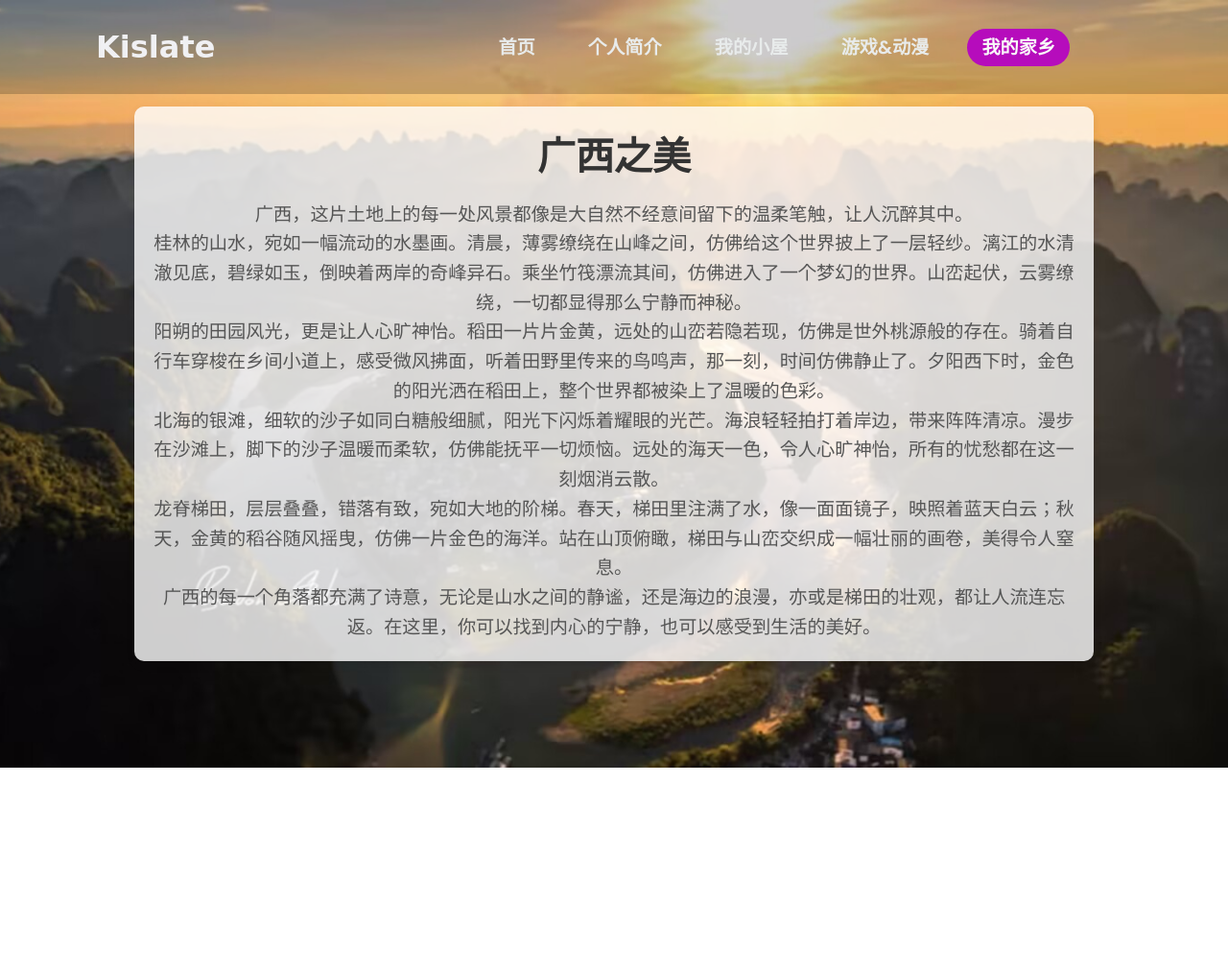
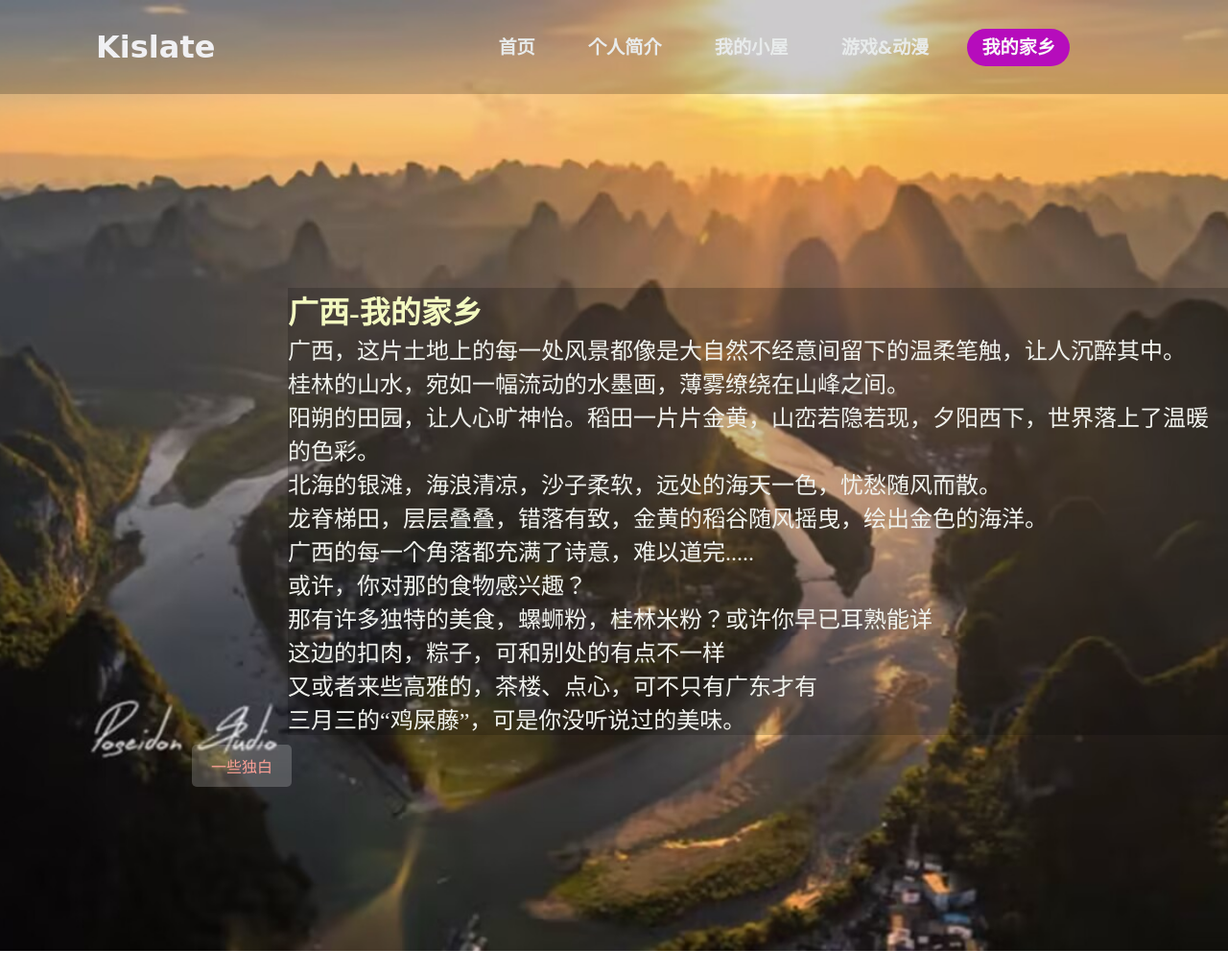
Before and after one commit to kislate/kislate.github.io, a plain HTML site: page jiaxiang.htm in a window 1280 px wide. Shown: the whole page at 96% size. Before the commit the page ends 800 px from the top, so only its background shows below. Drawn offline with Linux system fonts and the light colour scheme.

Commit message:
commit message

```diff
--- a/jiaxiang.htm
+++ b/jiaxiang.htm
@@ -6,6 +6,7 @@
     <meta name="viewport" content="width=device-width, initial-scale=1.0">
     <title>家乡</title>
     <style>
+
         @import url('https://fonts.googleapis.com/css2?family=Poppins:wght@300;400;500;600;700;800;900&display=swap');
 *{
     margin:0;
@@ -64,8 +65,26 @@ header {
     background: #b60cbc;
     color: #f9f9f9;
 }
+        .intro-container {
+        margin-top: 10px;
+        margin-left: 200px;
+        display: inline-block;
+        }
+        .trigger {
+        display: inline-block;
+        padding: 10px 20px;
+        background-color: rgba(255, 255, 255, 0.2); /* 按钮背景颜色 */
+        color: rgb(252, 160, 150); /* 文字颜色 */
+        border: none;
+        border-radius: 5px; /* 圆角 */
+        cursor: pointer; /* 鼠标指针变为手形 */
+        text-align: center;
+        text-decoration: none;
+        font-size: 16px;
+        transition: background-color 0.3s; /* 平滑过渡效果 */
+        }
         body{
-            background-image: url("images/2DCFD24555E20F8DB5DDECFFEAF0CC49.jpg");
+        background-image: url("images/2DCFD24555E20F8DB5DDECFFEAF0CC49.jpg");
         background-size: cover;
         background-repeat: no-repeat;
         background-position: center;
@@ -73,13 +92,14 @@ header {
         padding: 0;
         font-family: Arial, sans-serif;
         color: #333;
-        display: flex;
+        display: inline-block;
         justify-content: center;
         align-items: center;
         height: 100vh;
         }
 
-        .intro-container {
+        .hidden {
+        visibility: hidden; /* 默认隐藏 */
         background-color: rgba(255, 255, 255, 0.8); /* 半透明背景 */
         padding: 20px;
         border-radius: 10px;
@@ -87,21 +107,46 @@ header {
         max-width: 1000px; /* 最大宽度 */
         text-align: center;
         position: relative;
-    }
+        opacity: 0;
+        transition: opacity 0.5s, visibility 1s; /* 平滑过渡效果 */
+        }
 
-    .intro-container h1 {
+        .hidden h1 {
         font-size: 2.5em;
         margin-bottom: 20px;
         color: #333;
         font-family: 楷体;
-    }
+        }
+        .jieshao{
+            margin-left: 300px;
+            margin-top: 300px;
+        }
+        .jieshao p{
+            font-family: 楷体;
+            font-size: 1.5em;
+        }
 
-    .intro-container p {
+        .hidden p {
         font-size: 1.2em;
         line-height: 1.6;
         color: #555;
         font-family: 仿宋;
-    }
+        }
+        .trigger:hover + .hidden,
+        .hidden-text:hover {
+         visibility: visible; /* 显示隐藏的div */
+         opacity: 1;
+        }
+        @keyframes pulse {
+        0% { transform: scale(1); }
+        50% { transform: scale(1.1); }
+        100% { transform: scale(1); }
+        }
+        .trigger:hover{
+        opacity: 0.3;
+        background-color: #efd4f6; /* 鼠标悬停时的背景颜色 */
+        animation: pulse 0.7s ease-in-out; /* 添加脉冲动画 */
+        }
     </style>
 </head>
 <body>
@@ -117,14 +162,30 @@ header {
             <a href="jiaxiang.htm" class="active">我的家乡</a>
         </nav>
     </header>
+    <div class="jieshao" style="font-family: 楷体;background-color: rgba(0, 0, 0, 0.2);color: #f0f2ed;">
+        <h1 class="广西-我的家乡" style="color: #f3f9c0; font-family: 仿宋;">广西-我的家乡</h1>
+        <p>广西，这片土地上的每一处风景都像是大自然不经意间留下的温柔笔触，让人沉醉其中。</p>
+        <p>桂林的山水，宛如一幅流动的水墨画，薄雾缭绕在山峰之间。</p>
+        <p>阳朔的田园，让人心旷神怡。稻田一片片金黄，山峦若隐若现，夕阳西下，世界落上了温暖的色彩。</p>
+        <p>北海的银滩，海浪清凉，沙子柔软，远处的海天一色，忧愁随风而散。</p>
+        <p>龙脊梯田，层层叠叠，错落有致，金黄的稻谷随风摇曳，绘出金色的海洋。</p>
+        <p>广西的每一个角落都充满了诗意，难以道完.....</p>
+        <p>或许，你对那的食物感兴趣？</p>
+        <p>那有许多独特的美食，螺蛳粉，桂林米粉？或许你早已耳熟能详</p>
+        <p>这边的扣肉，粽子，可和别处的有点不一样</p>
+        <p>又或者来些高雅的，茶楼、点心，可不只有广东才有</p>
+        <p>三月三的“鸡屎藤”，可是你没听说过的美味。</p>
+    </div>
+    </div>
     <div class="intro-container">
-        <h1>广西之美</h1>
-        <p>广西，这片土地上的每一处风景都像是大自然不经意间留下的温柔笔触，让人沉醉其中。</p>
-        <p>桂林的山水，宛如一幅流动的水墨画。清晨，薄雾缭绕在山峰之间，仿佛给这个世界披上了一层轻纱。漓江的水清澈见底，碧绿如玉，倒映着两岸的奇峰异石。乘坐竹筏漂流其间，仿佛进入了一个梦幻的世界。山峦起伏，云雾缭绕，一切都显得那么宁静而神秘。</p>
-        <p>阳朔的田园风光，更是让人心旷神怡。稻田一片片金黄，远处的山峦若隐若现，仿佛是世外桃源般的存在。骑着自行车穿梭在乡间小道上，感受微风拂面，听着田野里传来的鸟鸣声，那一刻，时间仿佛静止了。夕阳西下时，金色的阳光洒在稻田上，整个世界都被染上了温暖的色彩。</p>
-        <p>北海的银滩，细软的沙子如同白糖般细腻，阳光下闪烁着耀眼的光芒。海浪轻轻拍打着岸边，带来阵阵清凉。漫步在沙滩上，脚下的沙子温暖而柔软，仿佛能抚平一切烦恼。远处的海天一色，令人心旷神怡，所有的忧愁都在这一刻烟消云散。</p>
-        <p>龙脊梯田，层层叠叠，错落有致，宛如大地的阶梯。春天，梯田里注满了水，像一面面镜子，映照着蓝天白云；秋天，金黄的稻谷随风摇曳，仿佛一片金色的海洋。站在山顶俯瞰，梯田与山峦交织成一幅壮丽的画卷，美得令人窒息。</p>
-        <p>广西的每一个角落都充满了诗意，无论是山水之间的静谧，还是海边的浪漫，亦或是梯田的壮观，都让人流连忘返。在这里，你可以找到内心的宁静，也可以感受到生活的美好。</p>
+        <div class="trigger" style="font-family: 楷体">一些独白</div>
+        <div class="hidden">
+            <p>广西，落在偏远的南方，离我很远，但也很近，因为那是我的故乡.....</p>
+            <p>我在怀念什么？我自己也有些模糊不清.....那的山水？</p>
+            <p>可是当初我也不曾留意。</p>
+            <p>我曾听说“桂林山水甲天下”，又或银滩是“天下第一滩”，可是却也不仅仅如此....</p>
+            <p>如此感觉捉摸不透，或许因为是家乡.....</p>
+    </div>
     </div>
 </body>
 </html>
```
